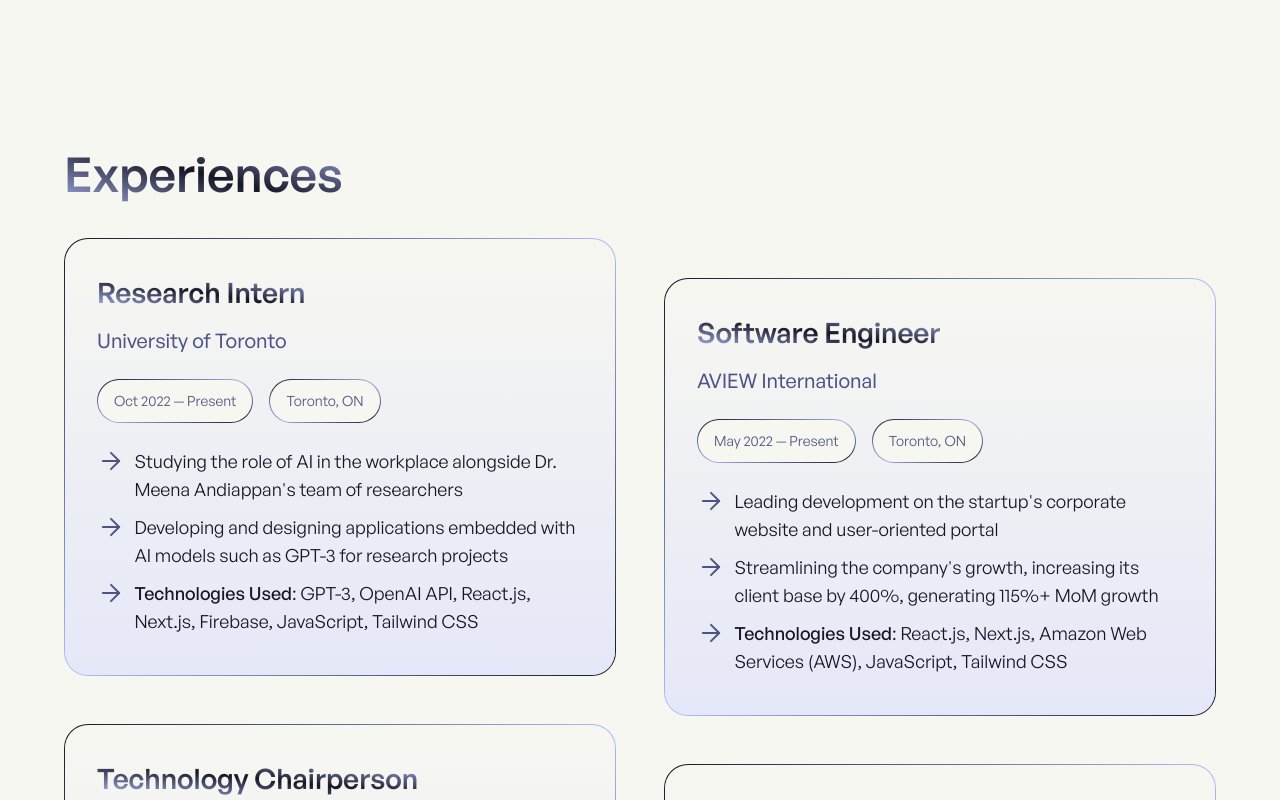
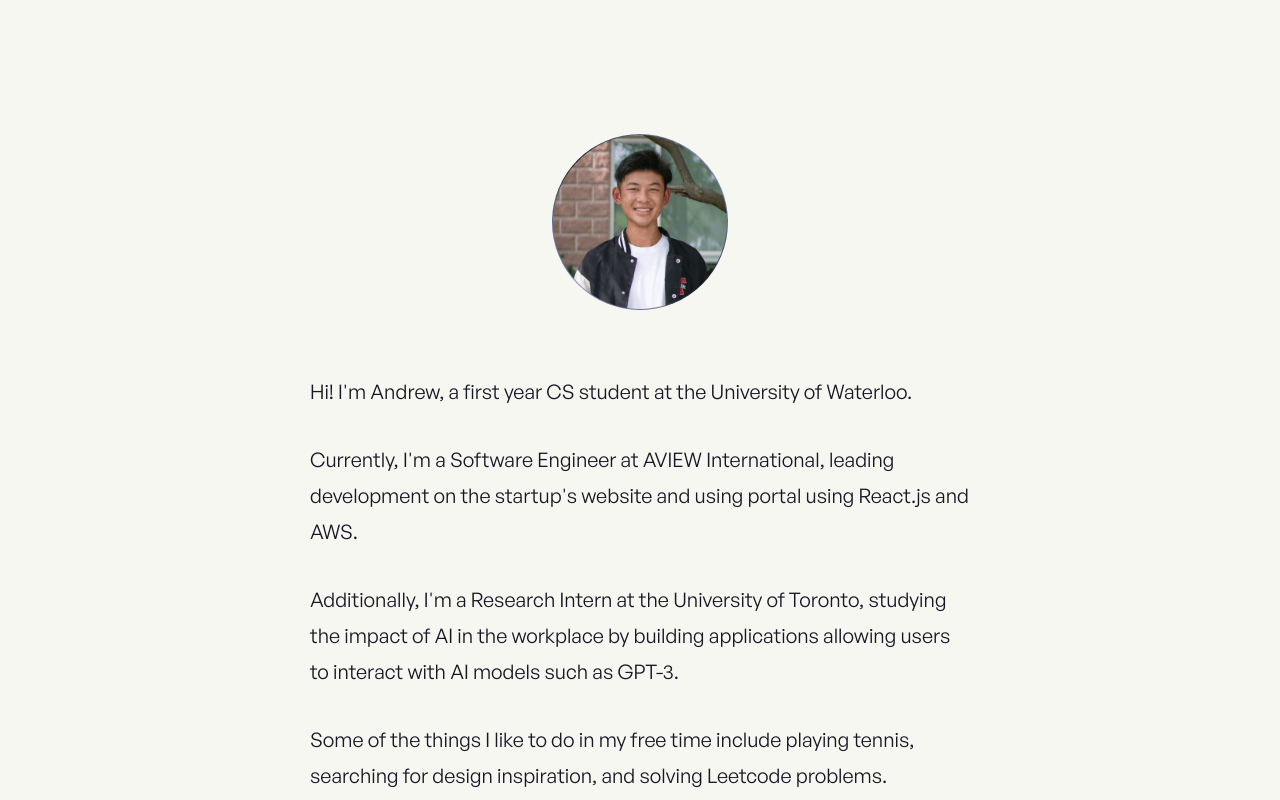
Before and after one commit to qiaoandrew/personal-website, a Next.js app: page / in a window 1280 px wide. Shown: the part 1560-2360 px from the top of the page. Built offline with nearby package versions, Linux system fonts and the light colour scheme.

Commit message:
Remove experiences and contact sections (to be redesigned), about section styling fixes

```diff
--- a/components/UI/HomeBlobs.jsx
+++ /dev/null
@@ -1,10 +0,0 @@
-import Image from "next/image";
-import blob1 from "../../public/img/graphics/blob-1.png";
-
-export default function HomeBlobs() {
-  return (
-    <div className="purple-filter dark:dark-purple-filter absolute right-[10vw] top-[10vh] -z-10 dark:opacity-40">
-      <Image src={blob1} layout="responsive" priority alt="Blob 1" />
-    </div>
-  );
-}
--- a/components/sections/home/About.jsx
+++ b/components/sections/home/About.jsx
@@ -10,7 +10,7 @@
       className="m-horizontal mb-16 text-center 3xs:mb-20 2xs:mb-24 xs:mb-32 sm:mb-38 md:mb-44 2xl:mb-48 3xl:mb-64"
       id="about"
     >
-      <div className="mx-auto mb-7 w-36 3xs:mb-9 2xs:w-40 xs:mb-12 sm:w-48 lg:mb-16">
+      <div className="mx-auto mb-7 w-30 3xs:mb-9 2xs:mb-10 2xs:w-40 xs:mb-12 sm:w-44 lg:mb-16">
         <GradientBorder
           borderColor="gradient-1 dark:gradient-2"
           borderRadius="rounded-full"
@@ -18,10 +18,10 @@
           <Image src={andrewPicture} alt="Andrew Qiao picture" />
         </GradientBorder>
       </div>
-      <div className="mx-auto mb-16 flex max-w-[680px] flex-col gap-3 text-left 3xs:gap-5 2xs:mb-20 md:mb-24 xl:max-w-[720px]">
+      <div className="mx-auto mb-12 flex max-w-[660px] flex-col gap-5 text-left 2xs:mb-20 md:mb-24 xl:mb-32 xl:gap-8">
         {ABOUT.map((about, i) => (
           <p
-            className="text-base text-black dark:text-lightPurple xs:text-lg md:text-xl"
+            className="text-base text-black dark:text-lightPurple 2xs:text-lg md:text-xl"
             key={`about-${i}`}
           >
             {about}
--- a/components/sections/home/Experiences.jsx
+++ /dev/null
@@ -1,85 +0,0 @@
-import Image from "next/image";
-import Grid from "../../layout/Grid";
-import GradientBorder from "../../UI/GradientBorder";
-import { EXPERIENCES } from "../../../constants/constants";
-import pointIcon from "../../../public/img/icons/point.svg";
-
-export default function Experiences() {
-  return (
-    <section
-      className="m-horizontal mb-16 3xs:mb-20 2xs:mb-24 xs:mb-32 sm:mb-38 md:mb-44 2xl:mb-48 3xl:mb-64"
-      id="experiences"
-    >
-      <h2 className="gradient-text gradient-1 dark:gradient-2 mb-4 inline-block text-3xl font-[550] 3xs:mb-6 3xs:text-4xl xs:text-6xl lg:text-7xl 2xl:text-8xl 3xl:mb-10 3xl:text-9xl">
-        Experiences
-      </h2>
-      <Grid>
-        {EXPERIENCES.map((experience, i) => (
-          <div
-            className={`transition-300 ${
-              i % 2 == 1
-                ? `md:translate-y-10 md:hover:translate-y-9`
-                : "md:hover:-translate-y-1"
-            }`}
-            key={`experience-${i}`}
-          >
-            <GradientBorder
-              borderColor="gradient-1 dark:gradient-2"
-              borderRadius="rounded-xl 3xs:rounded-2xl xl:rounded-3xl"
-            >
-              <ExperienceCard experience={experience} />
-            </GradientBorder>
-          </div>
-        ))}
-      </Grid>
-    </section>
-  );
-}
-
-function ExperienceCard({ experience }) {
-  return (
-    <div className="relative h-full overflow-hidden rounded-[11px] bg-beige px-4 pt-4 pb-5 dark:bg-black 3xs:rounded-[15px] 3xs:px-5 3xs:pb-7 3xs:pt-6 xs:px-7 xs:pt-7 xs:pb-8 sm:px-8 sm:pt-8 sm:pb-10 md:px-5 md:pt-5 md:pb-6 xl:rounded-[23px] xl:px-7 xl:pt-7 xl:pb-8 2xl:px-8 2xl:pt-8 2xl:pb-10 3xl:px-10 3xl:pt-10 3xl:pb-12 4xl:px-12 4xl:pt-12 4xl:pb-14">
-      <div className="gradient-card-light dark:gradient-card-dark absolute inset-0 z-0" />
-      <h3 className="relative mb-1 text-xl font-[550] 3xs:mb-2 3xs:text-2xl xs:mb-2.5 xs:text-3xl sm:text-4xl md:mb-1.5 md:text-xl lg:mb-2 lg:text-2xl xl:text-3xl 3xl:mb-2.5 3xl:text-4xl 4xl:text-5xl">
-        <span className="gradient-text gradient-1 dark:gradient-2">
-          {experience.role}
-        </span>
-      </h3>
-      <p className="relative mb-2 font-[450] text-darkPurple dark:text-lightPurple 3xs:mb-2.5 3xs:text-lg 2xs:mb-4 xs:text-lg sm:mb-5 sm:text-xl md:mb-3 md:text-base lg:mb-4 lg:text-lg 2xl:mb-5 2xl:text-xl 3xl:mb-6 3xl:text-2xl">
-        {experience.company}
-      </p>
-      <div className="relative mb-4 hidden flex-wrap gap-3 2xs:flex xs:gap-4 sm:mb-5 md:mb-3 md:gap-3 lg:mb-4 xl:gap-4 2xl:mb-6 3xl:mb-6 4xl:gap-5">
-        {experience.chips.map((chip, i) => (
-          <GradientBorder
-            borderColor="gradient-1 dark:gradient-2"
-            borderRadius="rounded-full"
-            classes="inline-block"
-            key={`chip-${i}`}
-          >
-            <div className="rounded-full bg-beige py-1.5 px-3 dark:bg-black xs:py-2 xs:px-4 md:py-1.5 md:px-3 2xl:px-4 2xl:py-2.5 4xl:px-5">
-              <p className="text-xs text-darkPurple dark:text-beige sm:text-sm md:text-xs xl:text-sm 3xl:text-base 4xl:text-lg">
-                {chip}
-              </p>
-            </div>
-          </GradientBorder>
-        ))}
-      </div>
-      <div className="relative grid gap-2 xs:gap-2.5 md:gap-1.5 xl:gap-2 2xl:gap-2.5 3xl:gap-3">
-        {experience.description.map((point, i) => (
-          <div
-            className="relative grid 2xs:grid-cols-[1fr_10fr] xs:grid-cols-[1fr_12fr]"
-            key={`point-${i}`}
-          >
-            <div className="dark-purple-filter dark:purple-filter hidden w-5 2xs:block xs:w-6 sm:w-7 md:w-5 xl:w-6 2xl:w-7 3xl:w-8">
-              <Image src={pointIcon} alt="Point icon" />
-            </div>
-            <p
-              className="text-sm text-black dark:text-lightPurple xs:text-base sm:text-lg md:text-sm xl:text-base 2xl:text-lg 4xl:text-xl"
-              dangerouslySetInnerHTML={{ __html: point }}
-            />
-          </div>
-        ))}
-      </div>
-    </div>
-  );
-}
--- a/components/sections/home/Landing.jsx
+++ b/components/sections/home/Landing.jsx
@@ -1,4 +1,5 @@
-import Link from "next/link";
+import Image from "next/image";
+import blob1 from "../../../public/img/graphics/blob-1.png";
 
 export default function Landing() {
   return (
@@ -38,6 +39,9 @@
         </span>
         . Here&apos;s some of my work.
       </p>
+      <div className="purple-filter dark:dark-purple-filter absolute right-[10%] top-[10%] -z-10 dark:opacity-40">
+        <Image src={blob1} layout="responsive" priority alt="Blob 1" />
+      </div>
     </section>
   );
 }
--- a/constants/constants.js
+++ b/constants/constants.js
@@ -266,6 +266,6 @@
   "Hi! I'm Andrew, a first year CS student at the University of Waterloo.",
   "Currently, I'm a Software Engineer at AVIEW International, leading development on the startup's website and using portal using React.js and AWS.",
   "Additionally, I'm a Research Intern at the University of Toronto, studying the impact of AI in the workplace by building applications allowing users to interact with AI models such as GPT-3.",
-  "In my spare time, I like to play tennis, search for design inspiration, and solve Leetcode problems.",
+  "Some of the things I like to do in my free time include playing tennis, searching for design inspiration, and solving Leetcode problems.",
   "That said, I'd love to get to know you! Feel free to message me about new opportunities or to have a conversation!",
 ];
--- a/pages/index.jsx
+++ b/pages/index.jsx
@@ -1,17 +1,13 @@
 import Landing from "../components/sections/home/Landing";
 import Projects from "../components/sections/home/Projects";
-import Experiences from "../components/sections/home/Experiences";
 import About from "../components/sections/home/About";
-import HomeBlobs from "../components/UI/HomeBlobs";
 
 export default function Home() {
   return (
     <>
       <Landing />
       <Projects />
-      <Experiences />
       <About />
-      <HomeBlobs />
     </>
   );
 }
--- a/styles/globals.css
+++ b/styles/globals.css
@@ -71,6 +71,14 @@
     @apply bg-gradient-to-t from-[rgba(77,84,132,0.7)] to-[rgba(77,84,132,0)];
   }
 
+  .gradient-form-light {
+    @apply bg-gradient-to-b from-lightPurple to-beige;
+  }
+
+  .gradient-form-light {
+    @apply bg-gradient-to-b from-darkPurple to-black;
+  }
+
   .purple-filter {
     filter: invert(85%) sepia(9%) saturate(911%) hue-rotate(198deg)
       brightness(105%) contrast(97%);
--- a/tailwind.config.js
+++ b/tailwind.config.js
@@ -19,7 +19,8 @@
       transparent: "transparent",
     },
     fontSize: {
-      xs: ["12px", "16px"],
+      "2xs": ["10px", "16px"],
+      xs: ["12px", "18px"],
       sm: ["14px", "22px"],
       base: ["16px", "26px"],
       lg: ["18px", "28px"],
```
Also changed, not shown: public/img/icons/email.svg (added).
